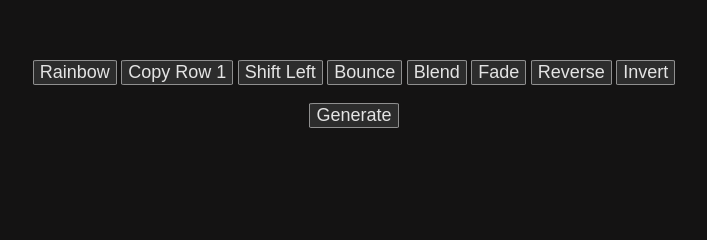
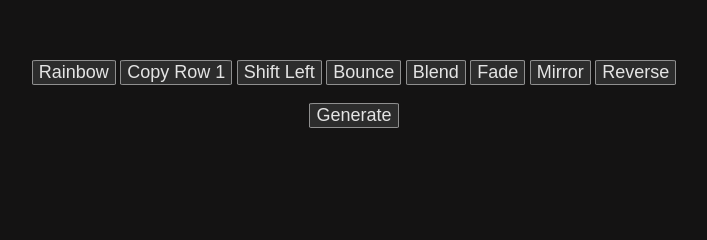
Before and after one commit to JoeJanickiChSh/JoeJanickiChSh.github.io, a website built with Vite: page index.html in a window 1280 px wide. Shown: the top 240 px of the page, 286-993 px from the left. Built offline with nearby package versions, Linux system fonts and the light colour scheme.

Commit message:
Change names of buttons

```diff
--- a/index.html
+++ b/index.html
@@ -17,8 +17,8 @@
     <button onclick="bounce()">Bounce</button>
     <button onclick="blend()">Blend</button>
     <button onclick="fade()">Fade</button>
-    <button onclick="reverse()">Reverse</button>
-    <button onclick="invert()">Invert</button>
+    <button onclick="reverse()">Mirror</button>
+    <button onclick="invert()">Reverse</button>
     <br>
     <br>
     <button onclick="generate()">Generate</button>
```
